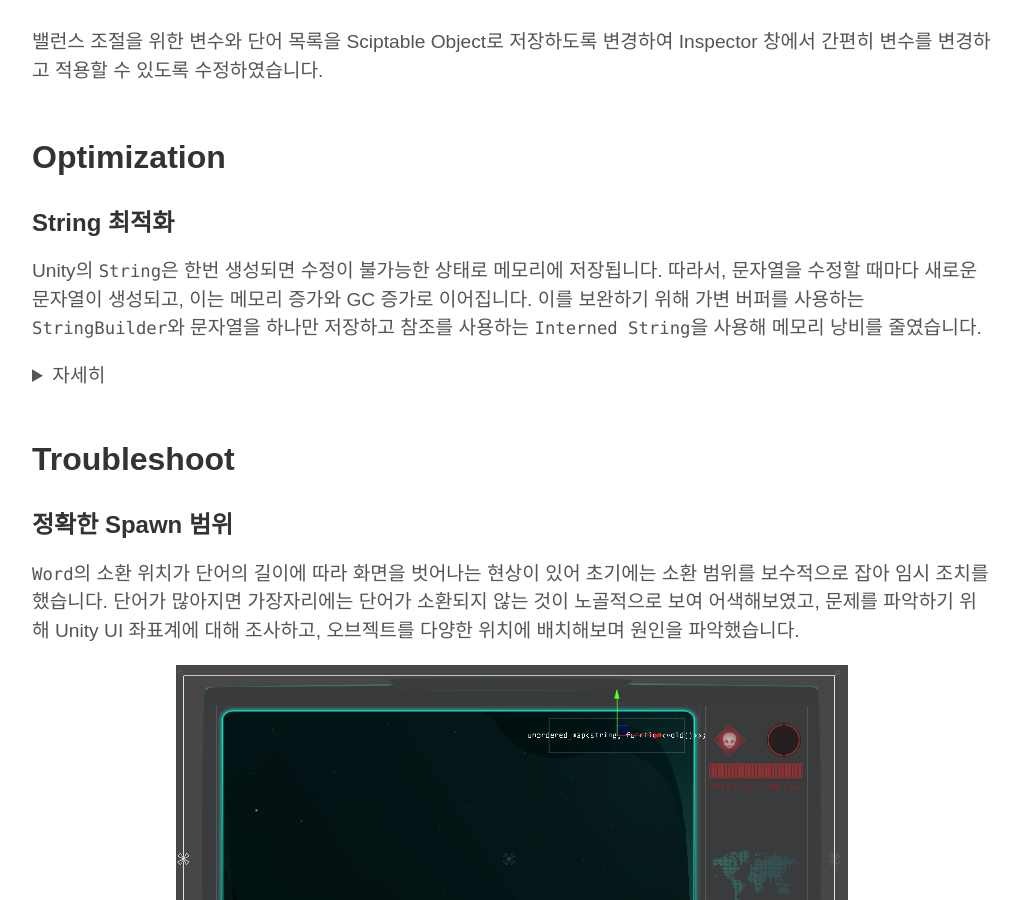
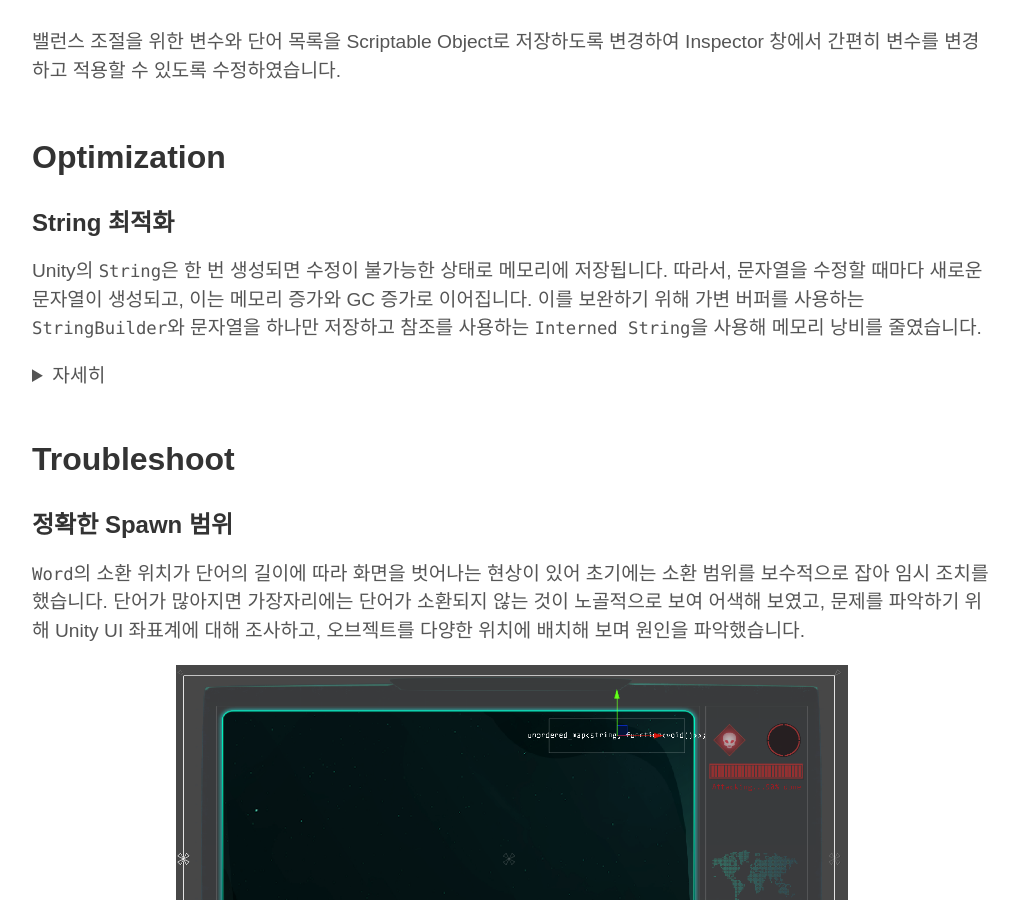
Before and after one commit to TaeAhnK/taeahnk.github.io, a Jekyll site: the page built from _posts/2000-01-01-CoDefence.md, in a window 1280 px wide and 900 px high, scrolled down 3355 px. Shown: the whole window, without its empty margins (128-1150 px from the left). Built offline with Jekyll 4.4.1, drawn with Linux system fonts in a browser that asks for light colours; some web fonts are replaced; some of the changed text lies outside the part shown.

Commit message:
[Typo] Fix Typo
[Typo] Fix Typo

````diff
--- a/_posts/2000-01-01-CoDefence.md
+++ b/_posts/2000-01-01-CoDefence.md
@@ -20,7 +20,7 @@ order: 2
 </div>
 
 <details>
-    <summary>Web Version을 1920*1080 환경에서 플레이할 수 있습니다. (소리 주의, 전체화면 권장)</summary>
+    <summary>Web Version을 1920*1080 환경에서 플레이할 수 있습니다. (소리 주의, 전체 화면 권장)</summary>
     <div style="position: relative; width: 100%; max-width: 1920px; margin: auto; aspect-ratio: 16/10;">
     <iframe
         src="https://taeahnk.github.io/CoDefence/"
@@ -212,13 +212,13 @@ public class GameStateUIManager : Singleton<GameStateUIManager> { ... }
 ### 간편한 패치를 위한 Scriptable Object
 <div align="left"><img src="/assets/img/CoDefence/CoDefence03.png" width="50%" height="auto"></div>
 
-밸런스 조절을 위한 변수와 단어 목록을 Sciptable Object로 저장하도록 변경하여 Inspector 창에서 간편히 변수를 변경하고 적용할 수 있도록 수정하였습니다.
+밸런스 조절을 위한 변수와 단어 목록을 Scriptable Object로 저장하도록 변경하여 Inspector 창에서 간편히 변수를 변경하고 적용할 수 있도록 수정하였습니다.
 <br>
 
 
 ## Optimization
 ### String 최적화
-Unity의 `String`은 한번 생성되면 수정이 불가능한 상태로 메모리에 저장됩니다. 따라서, 문자열을 수정할 때마다 새로운 문자열이 생성되고, 이는 메모리 증가와 GC 증가로 이어집니다. 이를 보완하기 위해 가변 버퍼를 사용하는 `StringBuilder`와 문자열을 하나만 저장하고 참조를 사용하는 `Interned String`을 사용해 메모리 낭비를 줄였습니다.
+Unity의 `String`은 한 번 생성되면 수정이 불가능한 상태로 메모리에 저장됩니다. 따라서, 문자열을 수정할 때마다 새로운 문자열이 생성되고, 이는 메모리 증가와 GC 증가로 이어집니다. 이를 보완하기 위해 가변 버퍼를 사용하는 `StringBuilder`와 문자열을 하나만 저장하고 참조를 사용하는 `Interned String`을 사용해 메모리 낭비를 줄였습니다.
 
 <details markdown="1">
 <summary>자세히</summary>
@@ -262,7 +262,7 @@ public class TypingEffect : MonoBehaviour
     ...
 }
 ```
-한 글자씩 출력하여 타이핑 효과를 주는 스크립트입니다. += 연산으로 매번 새로운 문자열이 생성되던 문제를 StringBuilder로 해결해 메모리 사용을 줄였습니다.
+한 글자씩 출력하여 타이핑 효과를 주는 스크립트입니다. += 연산으로 매번 새로운 문자열이 생성되던 문제를 StringBuilder로 해결해, 메모리 사용을 줄였습니다.
 
 **Interned String 사용**
 ```c#
````
Also changed, not shown: other parts of _posts/2000-01-01-CoDefence.md (+12 -12 lines), _posts/2000-01-01-DeadlineDuel.md (+5 -5 lines), _posts/2000-01-01-Mulminono.md (+3 -3 lines), _posts/previews/2000-01-01-CoDefece.md (+1 -1 lines), _posts/previews/2000-01-01-DeadlineDuel-preview.md (+1 -1 lines), _posts/previews/2000-01-01-SproutPang-Preview.md (+1 -2 lines).
